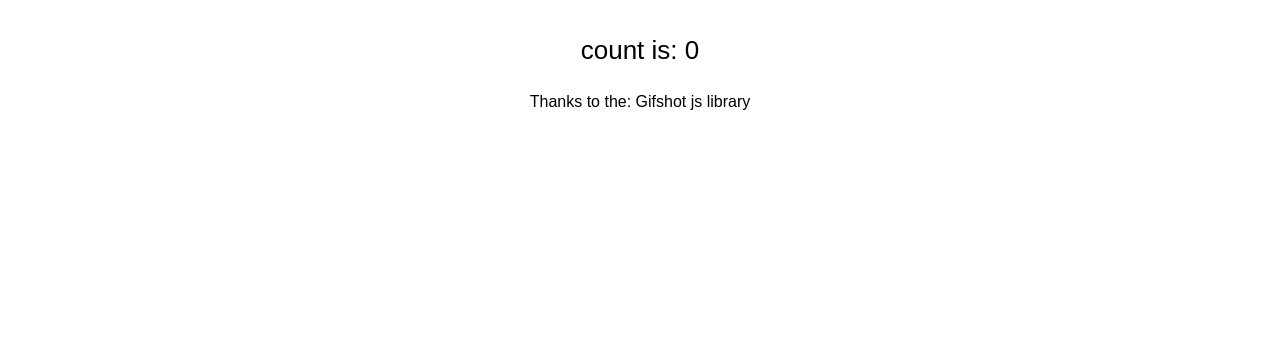
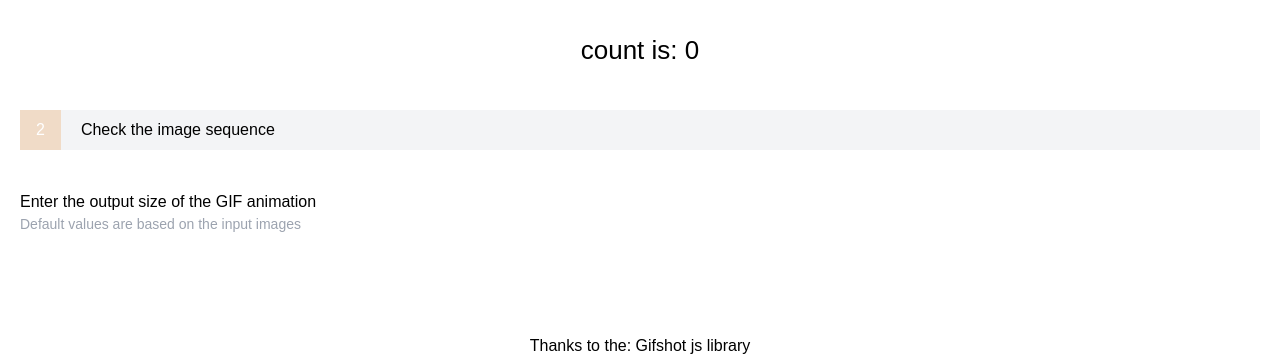
Before and after one commit to kaboomshebang/kbsb-gif-creator, a React (Vite) app: page / in a window 1280 px wide. Shown: the part 345-709 px from the top of the page. Built offline with nearby package versions, Linux system fonts and the light colour scheme; a web font is replaced by a local one.

Commit message:
Import the first step section

```diff
--- a/src/App.jsx
+++ b/src/App.jsx
@@ -5,6 +5,12 @@ import './App.css';
 import NavHeader from './components/NavHeader';
 import Footer from './components/Footer';
 import Title from './components/Title';
+
+import StepSection from './components/StepSection';
+import StepHeader from './components/StepHeader';
+import StepNumber from './components/StepNumber';
+import StepTitle from './components/StepTitle';
+import StepDescription from './components/StepDescription';
 
 // Globals
 const logo = 'https://kbsb.app/assets/svg/kaboom_shebang_logo.svg';
@@ -26,6 +32,17 @@ function App() {
 				</button>
 			</header>
 
+			<StepSection>
+				<StepHeader>
+					<StepNumber number="2" color="#F0DBC7"></StepNumber>
+					<StepTitle title="Check the image sequence"></StepTitle>
+				</StepHeader>
+				<StepDescription
+					title="Enter the output size of the GIF animation"
+					description="Default values are based on the input images"
+				></StepDescription>
+			</StepSection>
+
 			<Footer />
 		</div>
 	);
```
